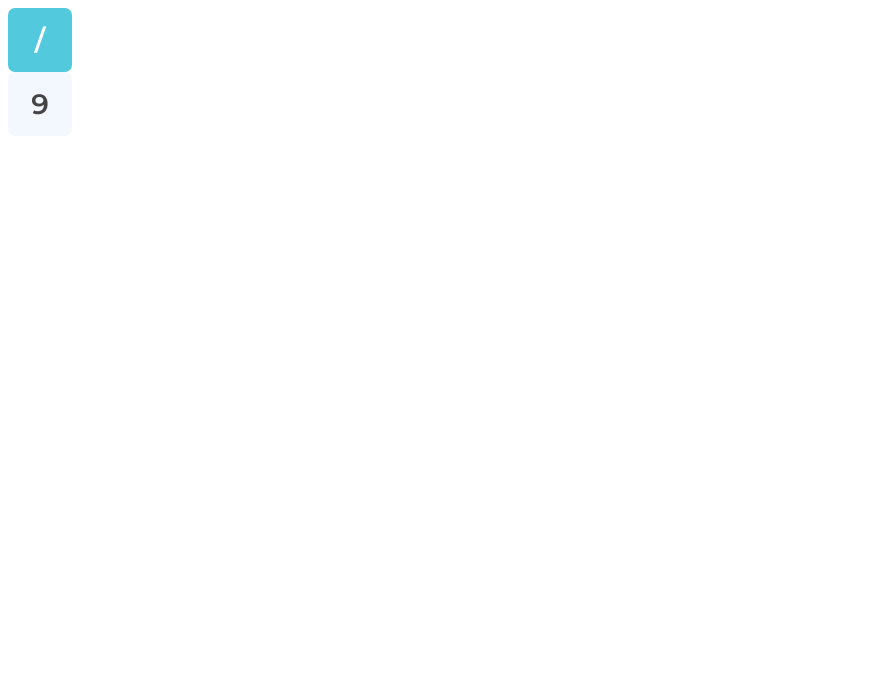
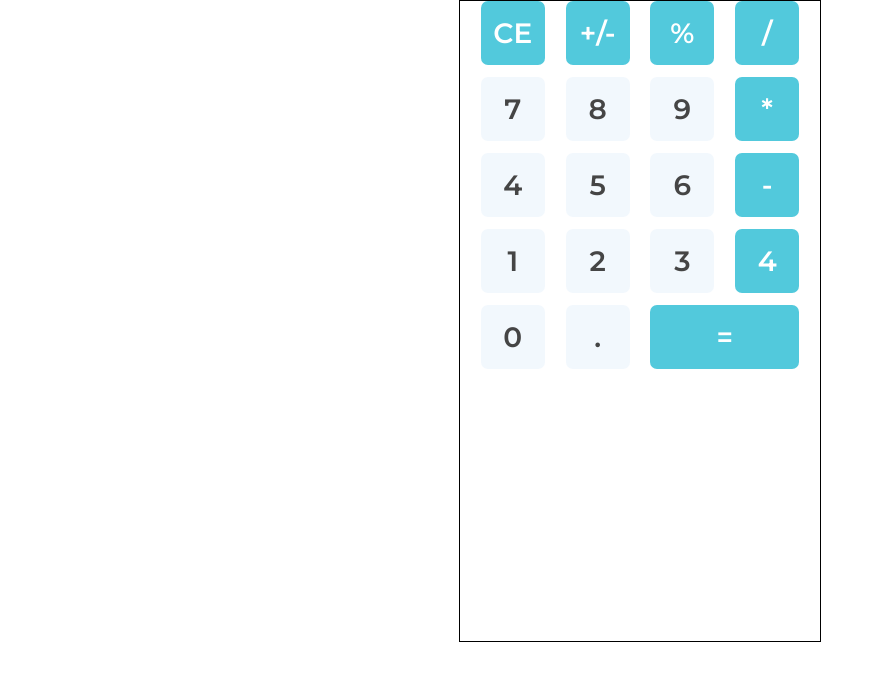
Before and after one commit to RahmatAT11/top-calculator-r, a plain HTML site: page index.html in a window 1280 px wide. Shown: the whole page, without its empty margins (0-876 px from the left). Drawn offline with Linux system fonts and the light colour scheme.

Commit message:
Complete early calculator layout

```diff
--- a/index.html
+++ b/index.html
@@ -12,11 +12,68 @@
     <title>Calculator</title>
 </head>
 <body>
-    <div class="calculator-btn-blue">
-        <p class="">/</p>
-    </div>
-    <div class="calculator-btn-blue-verylight">
-        <p class="">9</p>
+    <div class="container-grid">
+        <div class="calculator-btn-blue">
+            <p class="">CE</p>
+        </div>
+        <div class="calculator-btn-blue">
+            <p class="">+/-</p>
+        </div>
+        <div class="calculator-btn-blue">
+            <p class="">%</p>
+        </div>
+        <div class="calculator-btn-blue">
+            <p class="">/</p>
+        </div>
+
+        <div class="calculator-btn-blue-verylight">
+            <p class="">7</p>
+        </div>
+        <div class="calculator-btn-blue-verylight">
+            <p class="">8</p>
+        </div>
+        <div class="calculator-btn-blue-verylight">
+            <p class="">9</p>
+        </div>
+        <div class="calculator-btn-blue">
+            <p class="">*</p>
+        </div>
+
+        <div class="calculator-btn-blue-verylight">
+            <p class="">4</p>
+        </div>
+        <div class="calculator-btn-blue-verylight">
+            <p class="">5</p>
+        </div>
+        <div class="calculator-btn-blue-verylight">
+            <p class="">6</p>
+        </div>
+        <div class="calculator-btn-blue">
+            <p class="">-</p>
+        </div>
+
+        <div class="calculator-btn-blue-verylight">
+            <p class="">1</p>
+        </div>
+        <div class="calculator-btn-blue-verylight">
+            <p class="">2</p>
+        </div>
+        <div class="calculator-btn-blue-verylight">
+            <p class="">3</p>
+        </div>
+        <div class="calculator-btn-blue">
+            <p class="">4</p>
+        </div>
+
+        <div class="calculator-btn-blue-verylight">
+            <p class="">0</p>
+        </div>
+        <div class="calculator-btn-blue-verylight">
+            <p class="">.</p>
+        </div>
+        <div class="calculator-btn-blue-long">
+            <p class="">=</p>
+        </div>
     </div>
 </body>
 </html>
--- a/style.css
+++ b/style.css
@@ -1,12 +1,29 @@
-.calculator-btn-blue, .calculator-btn-blue-verylight {
+body {
+    margin: 0;
+}
+
+.container-grid {
+    width: 360px;
+    height: 640px;
+
+    display: grid;
+    grid-template-columns: repeat(4, 64px);
+    grid-template-rows: repeat(5, 64px);
+
+    gap: 12px 20.8px;
+    justify-content: center;
+
+    border: 1px solid black;
+
+    margin: 0px auto;
+}
+
+.calculator-btn-blue, .calculator-btn-blue-verylight, .calculator-btn-blue-long {
     background-color: #52C9DC;
     color: white;
     font-family: 'Montserrat', sans-serif;
     font-size: 28px;
     font-weight: 600;
-
-    width: 64px;
-    height: 64px;
 
     display: flex;
     justify-content: center;
@@ -15,6 +32,10 @@
     border-radius: 7px;
 }
 
+.calculator-btn-blue-long {
+    grid-column: 3 / span 2;
+}
+
 .calculator-btn-blue-verylight {
     background-color: rgba(82, 164, 220, 0.074);
     color: #454545;
```
